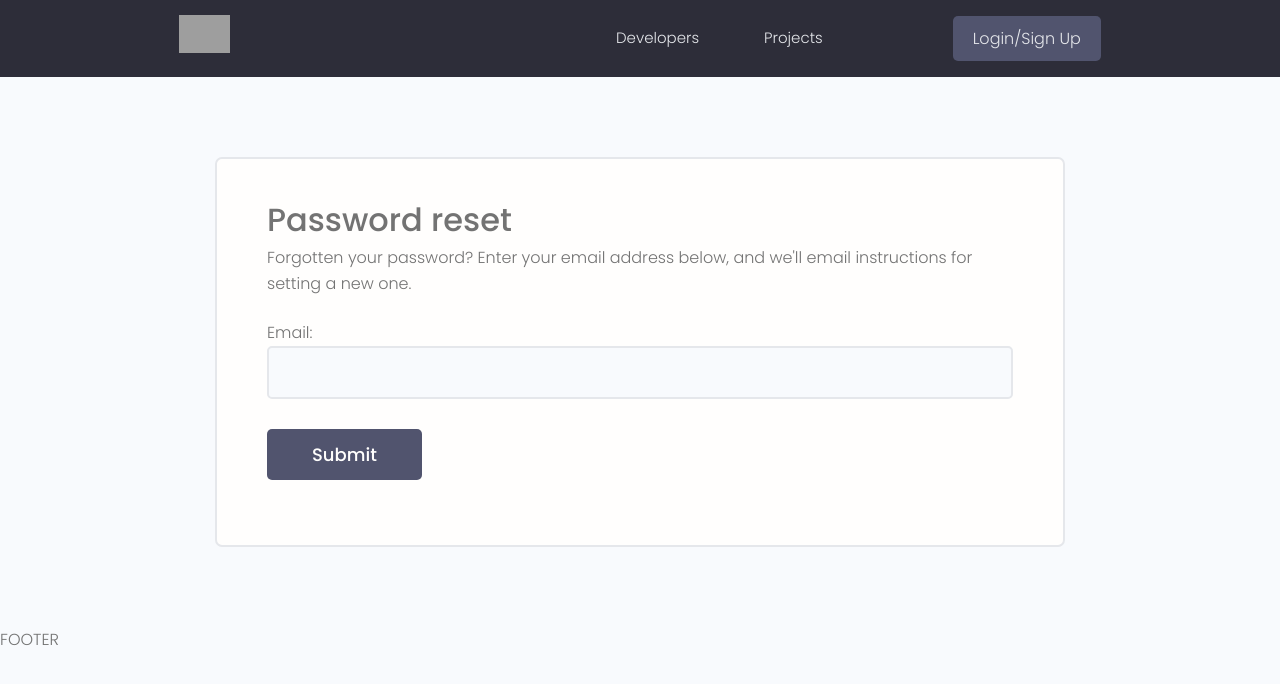
After one commit to dpirrott/dev-search, a Django app: page /reset_password/ in a window 1280 px wide. The commit adds this page. Shown: the top 684 px of the page. Run offline with Django 4.2, Linux system fonts and the light colour scheme; some libraries are stand-ins or nearby versions; grey boxes are pictures that could not be loaded.

Commit message:
Setup forgot password process where users receive an email with a forgot password link, from there they can choose a new password

```diff
--- a/devsearch/devsearch/urls.py
+++ b/devsearch/devsearch/urls.py
@@ -13,15 +13,42 @@ Including another URLconf
     1. Import the include() function: from django.urls import include, path
     2. Add a URL to urlpatterns:  path('blog/', include('blog.urls'))
 """
+from re import template
 from django.contrib import admin
 from django.urls import path, include
 from django.conf import settings
 from django.conf.urls.static import static
 
+from django.contrib.auth import views as auth_views
+
 urlpatterns = [
     path("admin/", admin.site.urls, name="admin"),
     path("projects/", include("projects.urls")),
     path("", include("users.urls")),
+    path(
+        "reset_password/",
+        auth_views.PasswordResetView.as_view(template_name="reset_password.html"),
+        name="reset_password",
+    ),
+    path(
+        "reset_password_sent/",
+        auth_views.PasswordResetDoneView.as_view(
+            template_name="reset_password_sent.html"
+        ),
+        name="password_reset_done",
+    ),
+    path(
+        "reset/<uidb64>/<token>/",
+        auth_views.PasswordResetConfirmView.as_view(template_name="reset.html"),
+        name="password_reset_confirm",
+    ),
+    path(
+        "reset_password_complete/",
+        auth_views.PasswordResetCompleteView.as_view(
+            template_name="reset_password_complete.html"
+        ),
+        name="password_reset_complete",
+    ),
 ]
 
 urlpatterns += static(settings.MEDIA_URL, document_root=settings.MEDIA_ROOT)
--- /dev/null
+++ b/devsearch/templates/reset_password.html
@@ -0,0 +1,47 @@
+{% extends 'main.html' %} {% block content %}
+
+<style>
+  input[type="text"],
+  input[type="email"],
+  input[type="password"] {
+    min-width: 24rem;
+    width: 100%;
+    padding: 1.2rem 1.5rem;
+    border-radius: 0.5rem;
+    border: 2px solid var(--color-light);
+    transition: all 0.3s ease-in-out;
+    background-color: var(--color-bg);
+  }
+
+  input[type="text"]:focus,
+  input[type="email"]:focus,
+  input[type="password"]:focus,
+  input[type="text"]:active,
+  input[type="email"]:active,
+  input[type="password"]:active {
+    outline: none;
+    border: 2px solid var(--color-main);
+  }
+</style>
+
+<!-- Main Section -->
+<main class="formPage my-xl">
+  <div class="content-box">
+    <div class="formWrapper">
+      <h3>Password reset</h3>
+      <p>
+        Forgotten your password? Enter your email address below, and we'll email instructions for
+        setting a new one.
+      </p>
+      <br />
+
+      <form class="form" method="POST">
+        {% csrf_token %}
+        {{form.as_p}}
+        <input class="btn btn--sub btn--lg my-md" type="submit" value="Submit" />
+      </form>
+    </div>
+  </div>
+</main>
+
+{% endblock content %}
--- a/devsearch/users/templates/users/login_register.html
+++ b/devsearch/users/templates/users/login_register.html
@@ -77,7 +77,7 @@
 
       <div class="auth__actions">
         <input class="btn btn--sub btn--lg" type="submit" value="Log In" />
-        <a href="forgetpassword.html">Forget Password?</a>
+        <a href="{% url 'reset_password' %}">Forget Password?</a>
       </div>
     </form>
     <div class="auth__alternative">
```
Also changed, not shown: devsearch/templates/reset.html (added, +47 -0 lines), devsearch/templates/reset_password_complete.html (added, +20 -0 lines), devsearch/templates/reset_password_sent.html (added, +21 -0 lines).
